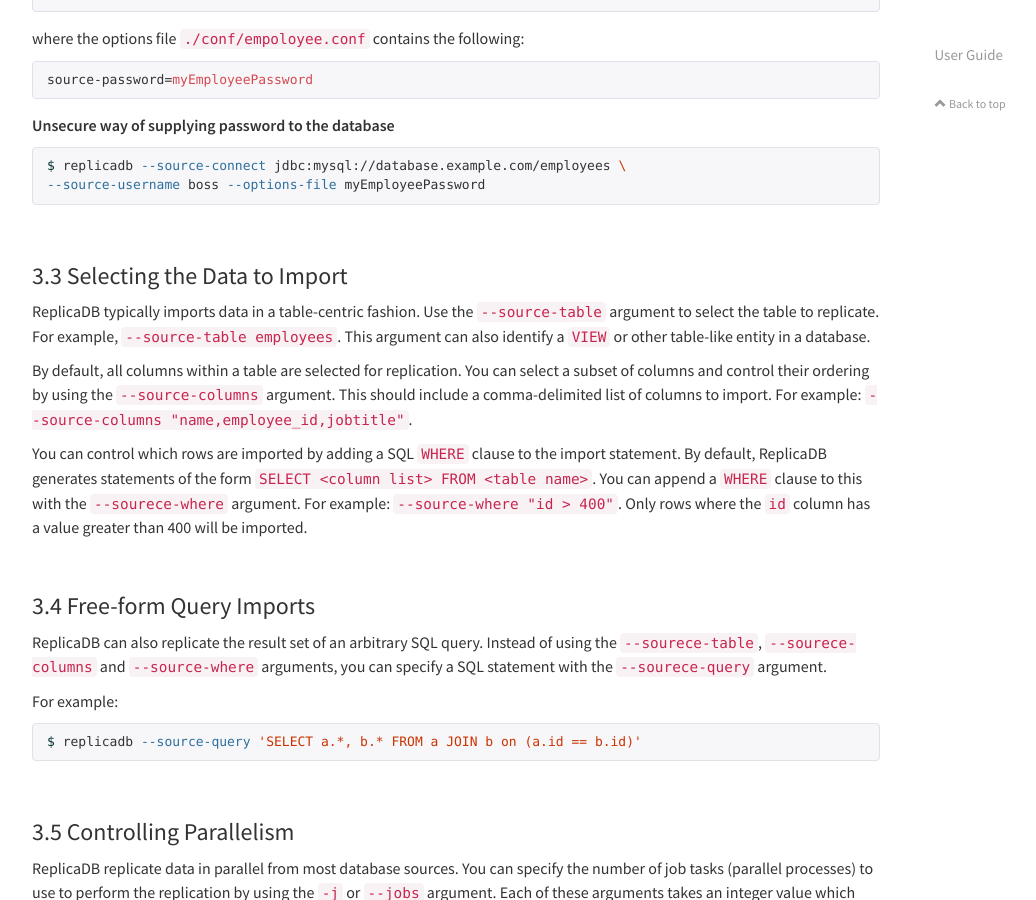
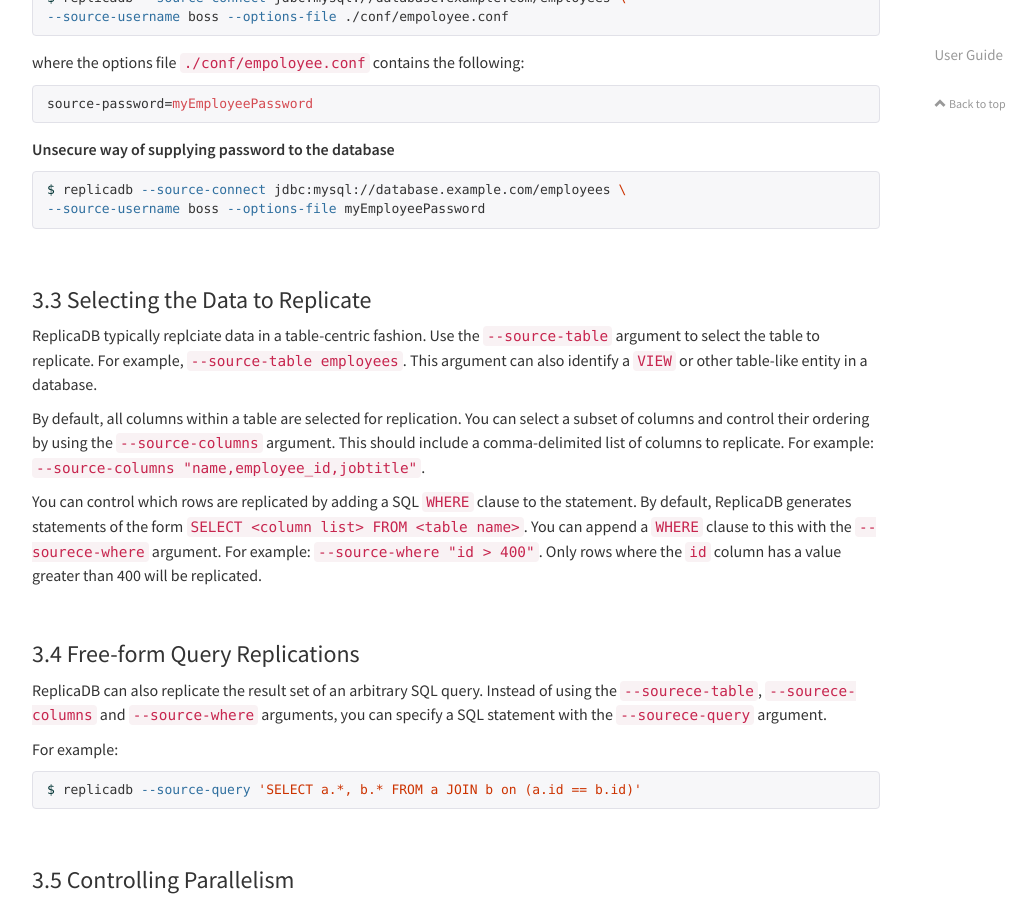
Before and after one commit to osalvador/ReplicaDB, a Jekyll site: the page built from docs/user-guide.md, in a window 1280 px wide and 900 px high, scrolled down 3575 px. Shown: the whole window, without its empty margins (38-1074 px from the left). Built offline with Jekyll 4.4.1, drawn with Linux system fonts in a browser that asks for light colours; nearby versions of some CDN libraries; comment, search, counter and statistics services are not loaded; our own code applies the rules of GitHub Pages for plain Markdown files; some of the changed text lies outside the part shown.

Commit message:
Update user-guide.md

````diff
--- a/docs/user-guide.md
+++ b/docs/user-guide.md
@@ -9,8 +9,8 @@
 3. [Command Line Arguments](#3-Command-Line-Arguments)
     - 3.1. [Using Options Files to Pass Arguments](#31-using-options-files-to-pass-arguments)
     - 3.2. [Connecting to a Database Server](#32-connecting-to-a-database-server)
-    - 3.3. [Selecting the Data to Import](#33-selecting-the-data-to-import)
-    - 3.4. [Free-form Query Imports](#34-free-form-query-imports)
+    - 3.3. [Selecting the Data to Replicate](#33-selecting-the-data-to-replicate)
+    - 3.4. [Free-form Query Replications](#34-free-form-query-replications)
     - 3.5. [Controlling Parallelism](#35-controlling-parallelism)
 
 {::comment}
@@ -80,7 +80,7 @@
 
 Option files can be specified anywhere on the command line. Command line argunents override those in the options file. To specify an options file, simply create an options file in a convenient location and pass it to the command line via `--options-file` argument.
 
-For example, the following ReplicaDB invocation for import can be specified alternatively as shown below:
+For example, the following ReplicaDB invocation for replicate a full table into PostgreSQL can be specified alternatively as shown below:
 
 ```bash
 $ replicadb --source-connect jdbc:postgresql://localhost/osalvador \
@@ -163,16 +163,16 @@
 ```
 
 <br>
-### 3.3 Selecting the Data to Import
+### 3.3 Selecting the Data to Replicate
 
-ReplicaDB typically imports data in a table-centric fashion. Use the `--source-table` argument to select the table to replicate. For example, `--source-table employees`. This argument can also identify a `VIEW` or other table-like entity in a database.
+ReplicaDB typically replciate data in a table-centric fashion. Use the `--source-table` argument to select the table to replicate. For example, `--source-table employees`. This argument can also identify a `VIEW` or other table-like entity in a database.
 
-By default, all columns within a table are selected for replication. You can select a subset of columns and control their ordering by using the `--source-columns` argument. This should include a comma-delimited list of columns to import. For example: `--source-columns "name,employee_id,jobtitle"`.
+By default, all columns within a table are selected for replication. You can select a subset of columns and control their ordering by using the `--source-columns` argument. This should include a comma-delimited list of columns to replicate. For example: `--source-columns "name,employee_id,jobtitle"`.
 
-You can control which rows are imported by adding a SQL `WHERE` clause to the import statement. By default, ReplicaDB generates statements of the form `SELECT <column list> FROM <table name>`. You can append a `WHERE` clause to this with the `--sourece-where` argument. For example: `--source-where "id > 400"`. Only rows where the `id` column has a value greater than 400 will be imported.
+You can control which rows are replicated by adding a SQL `WHERE` clause to the statement. By default, ReplicaDB generates statements of the form `SELECT <column list> FROM <table name>`. You can append a `WHERE` clause to this with the `--sourece-where` argument. For example: `--source-where "id > 400"`. Only rows where the `id` column has a value greater than 400 will be replicated.
 
 <br>
-### 3.4 Free-form Query Imports
+### 3.4 Free-form Query Replications
 
 ReplicaDB can also replicate the result set of an arbitrary SQL query. Instead of using the `--sourece-table`, `--sourece-columns` and `--source-where` arguments, you can specify a SQL statement with the `--sourece-query` argument.
 
````
